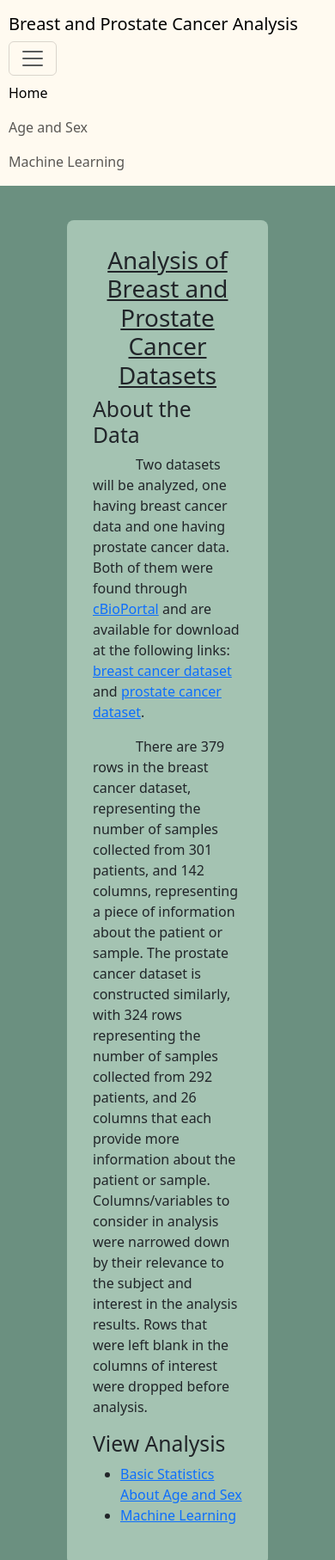
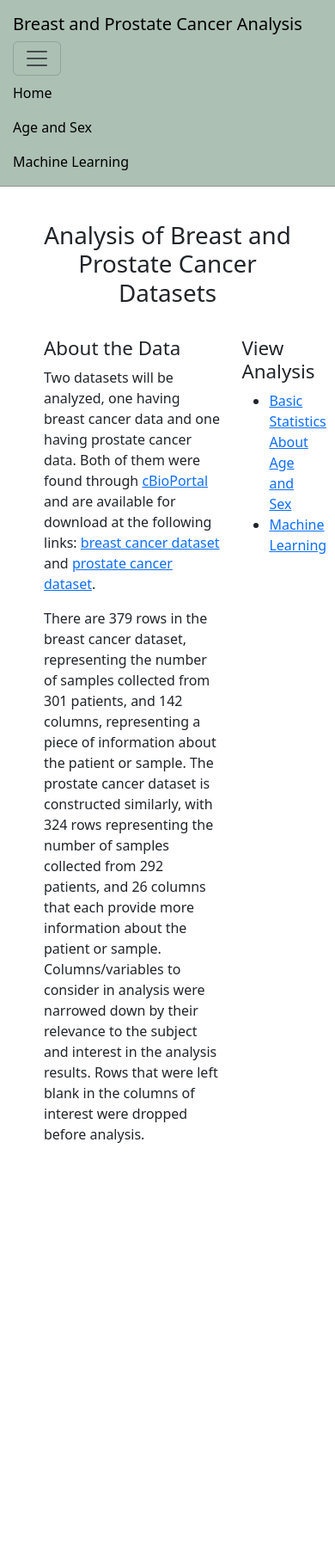
Before and after one commit to sjperez1/Bio-Data-ML-and-Analysis, a Flask app: page / in a window 390 px wide, after a click that opens the changed part. Shown: the top 1814 px of the page at 86% size. After the commit the page ends 1329 px from the top, so only its background shows below. Run offline with Flask 3, Linux system fonts and the light colour scheme.

Commit message:
Changing design, making more responsive, readme

```diff
--- a/static/index.css
+++ b/static/index.css
@@ -1,43 +1,46 @@
-.homebody {
-    background-color: #6B9080;
+/* formats navbar on all pages */
+.navbar {
+    padding-left: 15px;
+    padding-right: 15px;
+    background-color: rgb(172, 192, 180);
+    border-bottom: 1px solid rgb(148, 146, 146);
 }
 
-.additionalpagebody {
-    background-color: #54494B;
-}
-
-.navbar {
-    padding-left: 10px;
-    padding-right: 10px;
-    background-color:floralwhite;
-}
-
+/* divs with container class hold of the information on a page, except the navbar */
 .container {
-    width: 60%;
+    width: 80%;
     margin: 0 auto;
     margin-top: 40px;
     margin-bottom: 40px;
-    padding: 30px;
-    border-radius: 8px;
 }
 
-#container1 {
-    background-color: #A4C3B2;
+/* formats main title on all pages */
+.title {
+    text-align: center;
+    margin-bottom: 35px;
 }
 
-#container2, #container3 {
-    background-color: #CCE3DE;
+/* #columns is the container for columns #col1 and #col2 on the home page */
+#columns {
+    display: flex;
+    gap: 25px;
 }
 
-.title {
-    text-align: center;
-    text-decoration: underline;
+#col1 {
+    width: 80%;
 }
 
-p {
-    text-indent: 50px;
+#col2 {
+    width: 20%;
 }
 
+/* formats subsection titles on all pages */
+h2 {
+    font-size: 1.4em;
+}
+
+/* age distribution figure container contains figures 1 and 2, as well as associated captions */
+@media screen and (min-width: 1000px) {
     #agedistfigcontainer {
         margin: 0 auto;
         display: flex;
@@ -45,38 +48,59 @@ p {
         gap: 15px;
     }
 
+    /* class applies to the figure tags for figures 1 and 2, which have nested img and figcaption tags */
     .twofigures {
         width: 50%;
         margin: 0 auto;
     }
+}
 
-.figure {
-    width: 75%;
-    /* using display: block and margin: auto to center the figure within the container */
+/* singlefigure class applies to figures 3-5 (each figure has its own line), which has nested img and figcaption tags */
+@media screen and (max-width: 775px) {
+    .singlefigure {
+        width: 100%;
+    }
+}
+@media screen and (min-width: 776px) {
+    .singlefigure {
+        width: 80%;
         display: block;
         margin: auto;
     }
+}
 
+@media screen and (min-width: 1000px) {
+    .singlefigure {
+        width: 60%;
+    }
+}
+
+/* applies to img tag associated with each figure */
 .fig {
     width: 100%;
     height: auto;
-    /* the following will resize the image to fit in its container */
     object-fit: contain;
 }
 
+/* formats figcaption tags associated with each figure */
 figcaption {
     position: relative;
     width: 100%;
+    margin-bottom: 20px;
 }
 
-.figcaptionbold {
+/* span tag to format the label of each figure caption */
+.figcaptionlabel {
     font-weight: bold;
 }
 
+
+@media screen and (min-width: 505px) {
     .summarystattables {
         display: flex;
         justify-content: center;
         gap: 15px;
+    }
 }
 
 .table {
@@ -96,6 +120,7 @@ caption {
     width: 100%;
 }
 
+/* allows only screenreaders to see the text indicating which tab is currently selected */
 .sr-only {
     position: absolute;
     width: 1px;
--- a/templates/index.html
+++ b/templates/index.html
@@ -19,15 +19,20 @@
         <div class="collapse navbar-collapse" id="navbarNavAltMarkup">
             <div class="navbar-nav">
                 <a class="nav-item nav-link active" href="/">Home <span class="sr-only">(current)</span></a>
-                <a class="nav-item nav-link" href="/age_and_sex">Age and Sex</a>
-                <a class="nav-item nav-link" href="/machine_learning">Machine Learning</a>
+                <a class="nav-item nav-link active" href="/age_and_sex">Age and Sex</a>
+                <a class="nav-item nav-link active" href="/machine_learning">Machine Learning</a>
             </div>
         </div>
     </nav>
 
     <!-- content container -->
-    <div class="container" id="container1">
+    <div class="container">
         <h1 class="title">Analysis of Breast and Prostate Cancer Datasets</h1>
+        <!-- content in columns -->
+        <div id="columns">
+
+            <!-- first column -->
+            <div id="col1">
                 <h2>About the Data</h2>
                 <p>Two datasets will be analyzed, one having breast cancer data and one having prostate cancer data. Both of
                     them were found through <a href="http://www.cbioportal.org/">cBioPortal</a> and are available for download
@@ -41,12 +46,19 @@
                     patients, and 26 columns that each provide more information about the patient or sample. Columns/variables
                     to consider in analysis were narrowed down by their relevance to the subject and interest in the analysis
                     results. Rows that were left blank in the columns of interest were dropped before analysis.</p>
+            </div>
+
+            <!-- second column -->
+            <div id="col2">
                 <h2>View Analysis</h2>
                 <ul>
                     <li><a href="/age_and_sex">Basic Statistics About Age and Sex</a></li>
                     <li><a href="/machine_learning">Machine Learning</a></li>
                 </ul>
             </div>
+        </div>
+    </div>
+    <!-- script needed for navbar functionality -->
     <script src="https://cdn.jsdelivr.net/npm/bootstrap@5.3.2/dist/js/bootstrap.bundle.min.js" integrity="sha384-C6RzsynM9kWDrMNeT87bh95OGNyZPhcTNXj1NW7RuBCsyN/o0jlpcV8Qyq46cDfL" crossorigin="anonymous"></script>
 </body>
 </html>
```
Also changed, not shown: instructions.txt (deleted, +0 -17 lines), templates/age_and_sex.html (+14 -9 lines), templates/machine_learning.html (+12 -7 lines), readme.md (added). Lines whose indentation alone changed are shown as unchanged.
